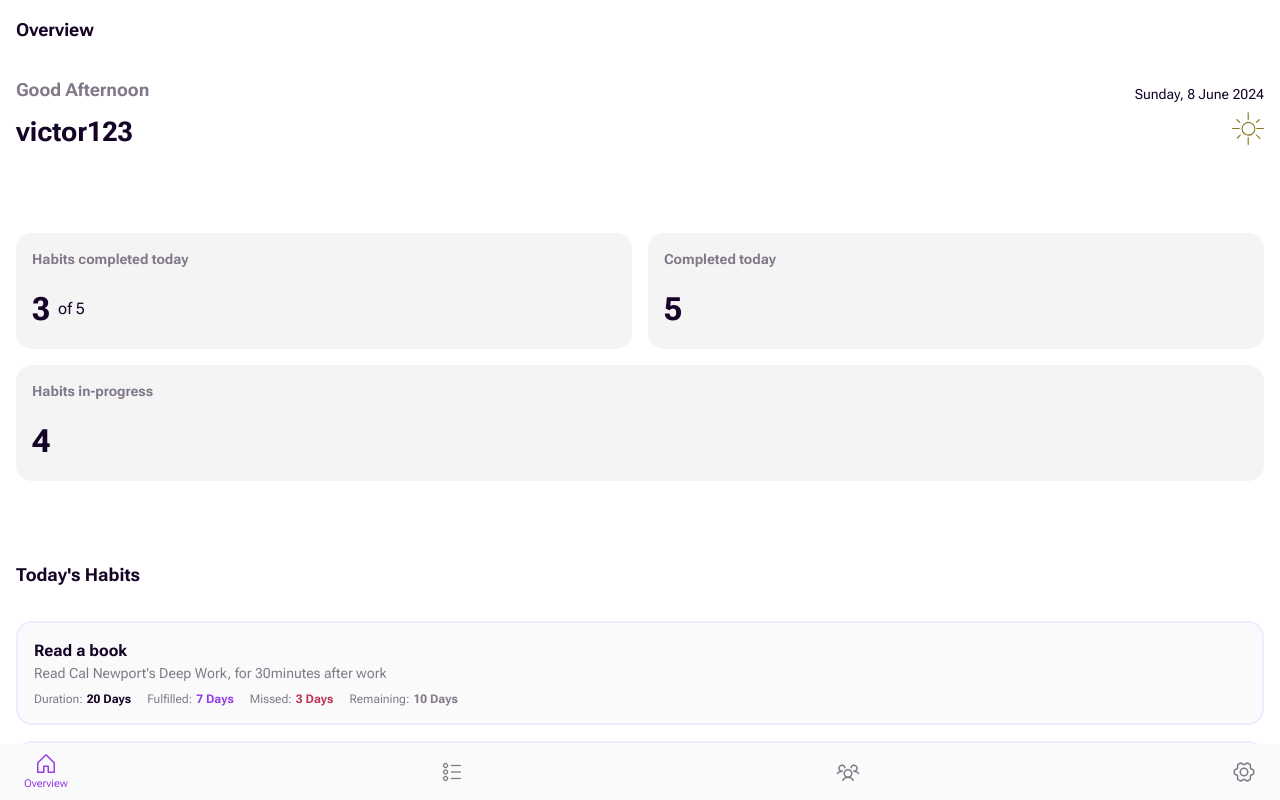
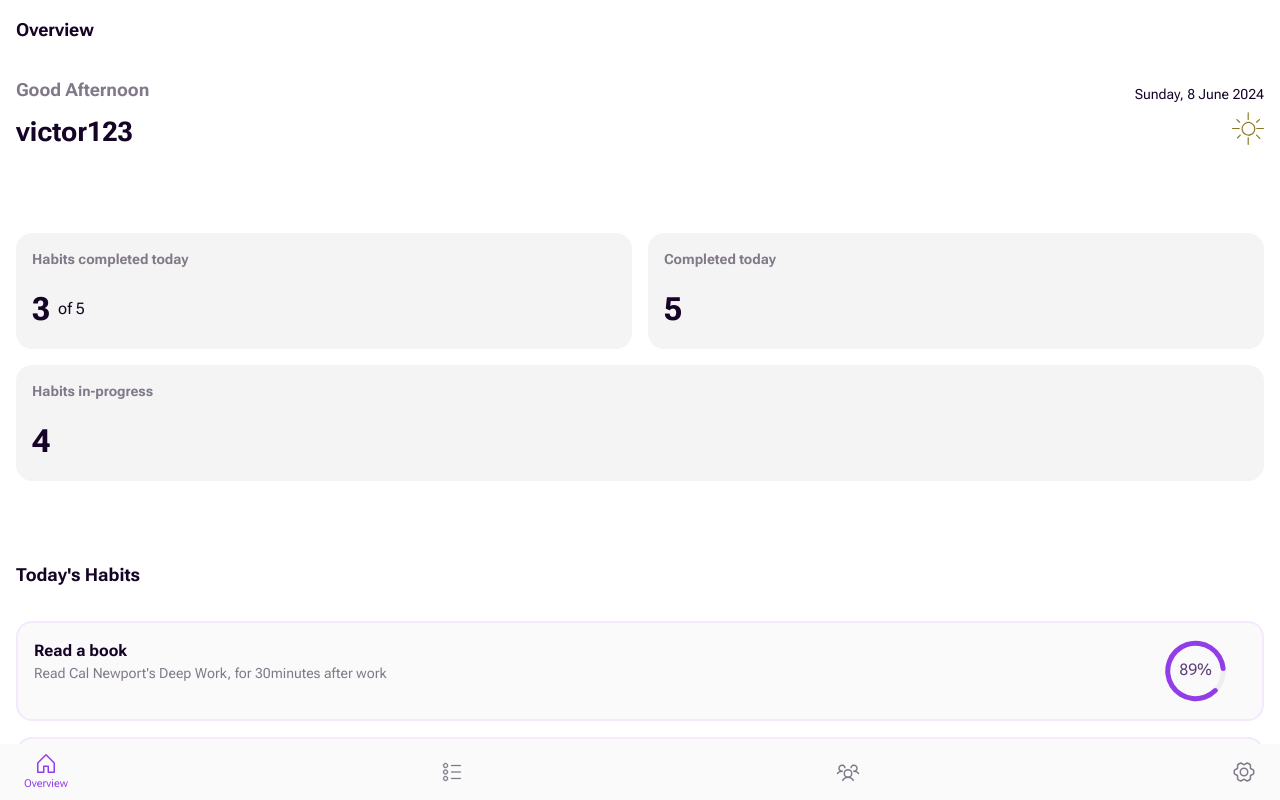
Before and after one commit to craftzniac/habitual, a Next.js app in the folder frontend/: page /overview in a window 1280 px wide. Built offline with nearby package versions, Linux system fonts and the light colour scheme.

Commit message:
add circular progress bar chart

```diff
--- a/frontend/package.json
+++ b/frontend/package.json
@@ -9,11 +9,10 @@
     "lint": "next lint"
   },
   "dependencies": {
-    "apexcharts": "^3.49.1",
     "next": "14.2.4",
     "react": "^18",
-    "react-apexcharts": "^1.4.1",
-    "react-dom": "^18"
+    "react-dom": "^18",
+    "recharts": "^2.12.7"
   },
   "devDependencies": {
     "@types/node": "^20",
--- /dev/null
+++ b/frontend/src/app/(main)/components/CircularProgressBar.tsx
@@ -0,0 +1,45 @@
+import { PolarAngleAxis, RadialBar, RadialBarChart, ResponsiveContainer } from "recharts"
+export default function CircularProgressBar() {
+    const data = [
+        {
+            label: "18 - 24",
+            value: 89,
+            fill: "#923DE7"
+        },
+    ]
+    return (
+        <div className="w-[7rem] h-[4rem] flex">
+            <ResponsiveContainer width="100%" height="100%" className={"flex"}>
+                <RadialBarChart
+                    cx={"50%"} cy={"50%"}
+                    innerRadius={"50%"}
+                    outerRadius={"100%"}
+                    barSize={5}
+                    data={data}
+                    margin={{ top: -30, left: -20, right: -20, bottom: -20 }}
+                >
+                    <PolarAngleAxis
+                        type="number"
+                        domain={[0, 100]}
+                        angleAxisId={0}
+                        tick={false}
+                    />
+                    <RadialBar
+                        background={true}
+                        dataKey={"value"}
+                        cornerRadius={"100%"}
+                    />
+                    <text
+                        x="50%"
+                        y="50%"
+                        textAnchor="middle"
+                        dominantBaseline={"middle"}
+                        className="text-base fill-primary-700"
+                    >
+                        {`${data[0].value}%`}
+                    </text>
+                </RadialBarChart>
+            </ResponsiveContainer >
+        </div >
+    )
+}
--- a/frontend/src/app/(main)/components/HabitCard.tsx
+++ b/frontend/src/app/(main)/components/HabitCard.tsx
@@ -1,6 +1,7 @@
+"use client"
 import { Habit } from "@/app/types"
 import Link from "next/link"
-import ReactApexChart from "react-apexcharts"
+import CircularProgressBar from "./CircularProgressBar"
 
 type Prop = {
     habit: Habit,
@@ -8,25 +9,24 @@ type Prop = {
 }
 
 export default function HabitCard({ habit, showStats = true }: Prop) {
+
     return (
         <Link
             href={`/habits/${habit.id}`}
             className="p-4 flex flex-col gap-2 bg-gray-2 rounded-2xl border-2 border-primary-100">
             <div className="flex gap-4 items-start">
-                <div className="">
+                <div className="w-full">
                     <p className="font-bold">{habit.title}</p>
                     <p className="text-sm line-clamp-2 text-gray-75">{habit.description}</p>
                 </div>
-                <div>
-                    {/* radial chart here */}
-                </div>
+                <CircularProgressBar />
             </div>
             {
                 showStats && (
                     <HabitCardStats stats={habit.stats} isHabitCompleted={habit.isCompleted} />
                 )
             }
-        </Link>
+        </Link >
     )
 }
 
--- a/frontend/src/app/(main)/habit-buddies/page.tsx
+++ b/frontend/src/app/(main)/habit-buddies/page.tsx
@@ -1,5 +1,18 @@
+"use client"
+import { useEffect, useState } from "react"
+import CircularProgressBar from "../components/CircularProgressBar"
 export default function HabitBuddies() {
+    const [isClient, setIsClient] = useState(false)
+    useEffect(() => {
+        setIsClient(true)
+    }, [])
     return (
-        <section>hbit buddies</section>
+        <section className="w-full">
+            {
+                isClient && (
+                    <CircularProgressBar />
+                )
+            }
+        </section >
     )
 }
--- a/frontend/src/app/(main)/habits/components/AddHabitBtn.tsx
+++ b/frontend/src/app/(main)/habits/components/AddHabitBtn.tsx
@@ -1,8 +1,10 @@
 "use client"
 import { Plus_16_White } from "@/app/assets/icons";
-import { useIsDesktop } from "@/app/hooks/useDeviceScreen";
 import Image from "next/image"
 import { useRouter } from "next/navigation";
+import dynamic from "next/dynamic";
+
+const { } = dynamic(() => import("@/app/hooks/useIsDesktop").then((mod) => mod.useIsDesktop));
 
 export default function AddHabitBtn() {
     const { isDesktop } = useIsDesktop();
--- a/frontend/src/app/(main)/overview/components/FeaturedHabitsList.tsx
+++ b/frontend/src/app/(main)/overview/components/FeaturedHabitsList.tsx
@@ -34,6 +34,7 @@ export default function FeaturedHabitsList({
                         <HabitCard
                             key={habit.id}
                             habit={habit}
+                            showStats={false}
                         />
                     ))
                 }
--- a/frontend/src/app/(main)/overview/page.tsx
+++ b/frontend/src/app/(main)/overview/page.tsx
@@ -5,6 +5,7 @@ import {
 import StatsCard from "./components/StatsCard";
 import { completedHabits, habits } from "@/app/data";
 import FeaturedHabitsList from "./components/FeaturedHabitsList";
+
 
 function Overview() {
     const username = "victor123";
```
Also changed, not shown: frontend/src/app/hooks/useIsDesktop.ts (renamed from frontend/src/app/hooks/useDeviceScreen.ts), 1 other file (tests, documents, lock files or other folders).
